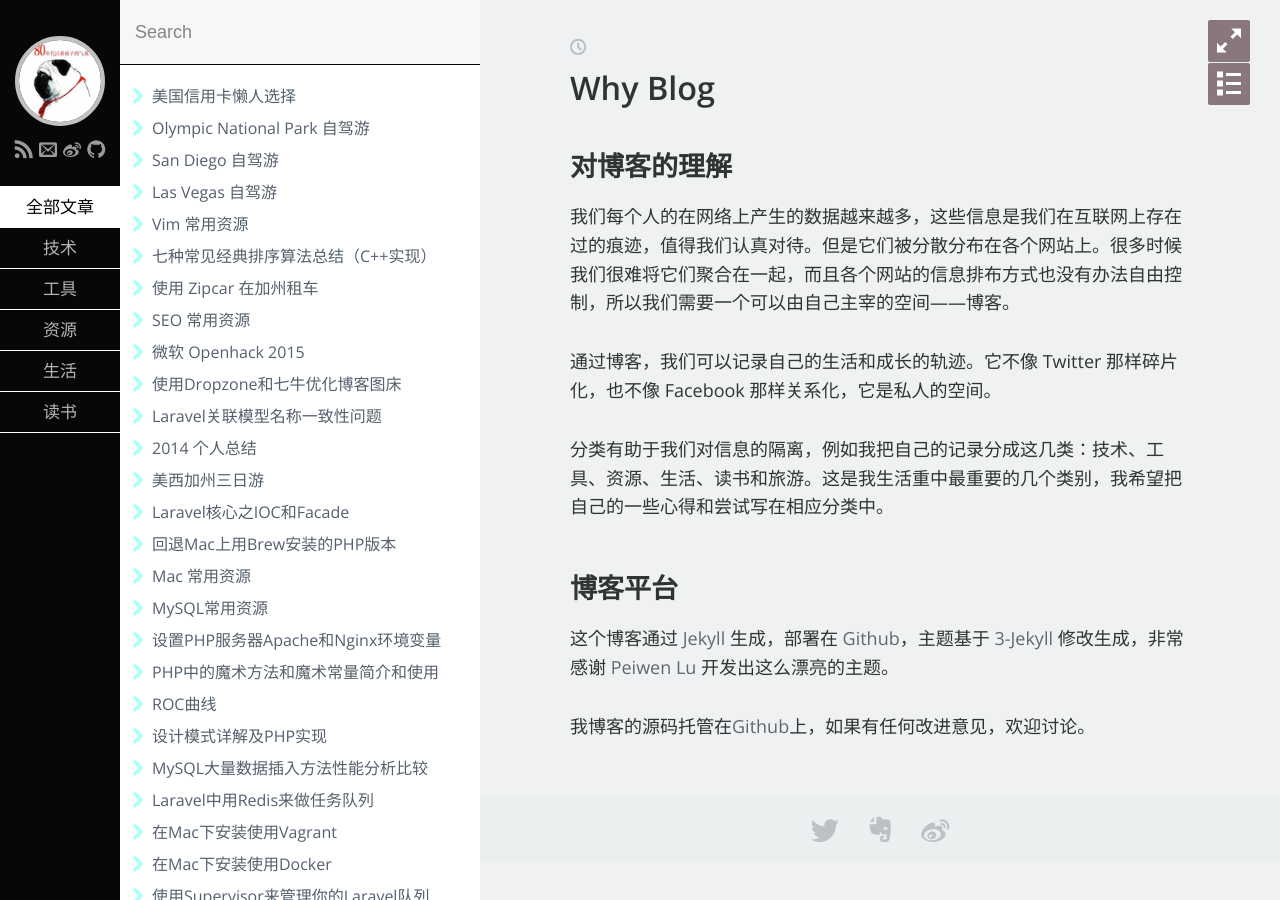
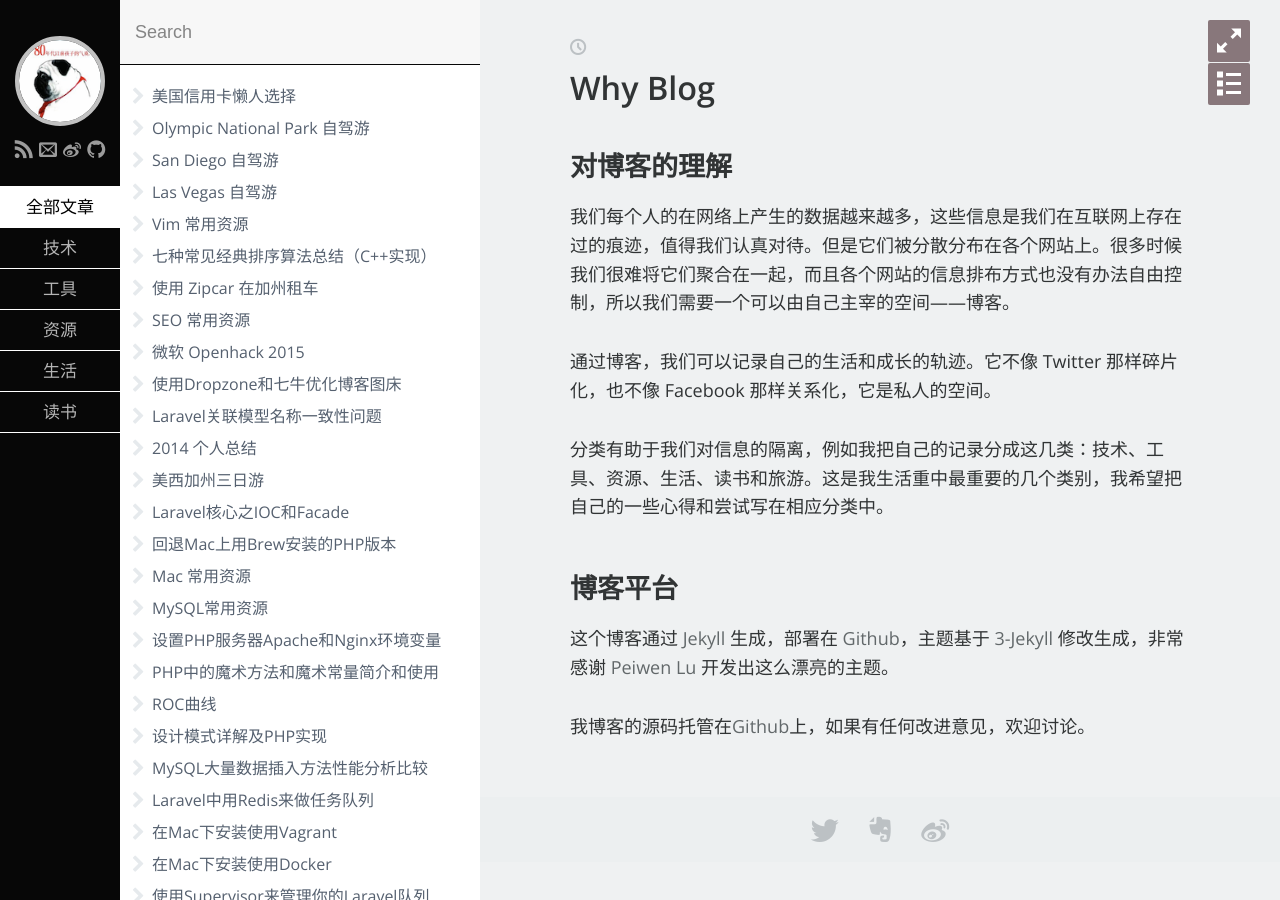
Before and after one commit to MarKent/MarKent.github.io, a Jekyll site: the page built from index.md, in a window 1280 px wide. Built offline with Jekyll 4.4.1, drawn with Linux system fonts in a browser that asks for light colours; some web fonts are replaced.

Commit message:
Update main.sass

```diff
--- a/css/main.sass
+++ b/css/main.sass
@@ -13,7 +13,7 @@ $font: 'Open Sans', 'Hiragino Sans GB', sans-serif
 
 // # Sidebar Background Gradient
 $gradient-start: #c9c99f
-$gradient-end:   #adfff8
+$gradient-end:   #e6eaed
 // $sidebar-bg: linear-gradient(136deg, $gradient-start, $gradient-end)
 
 $sidebar-bg: #88777B
```
